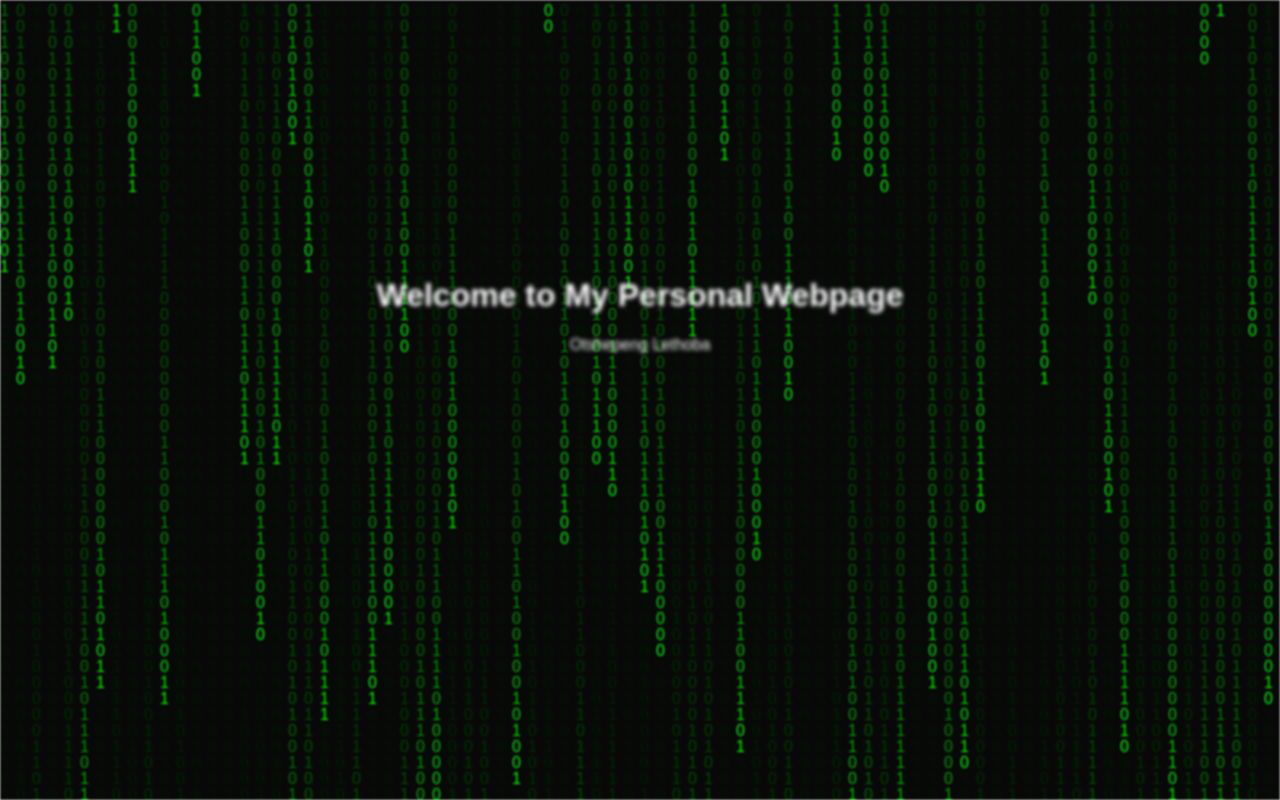
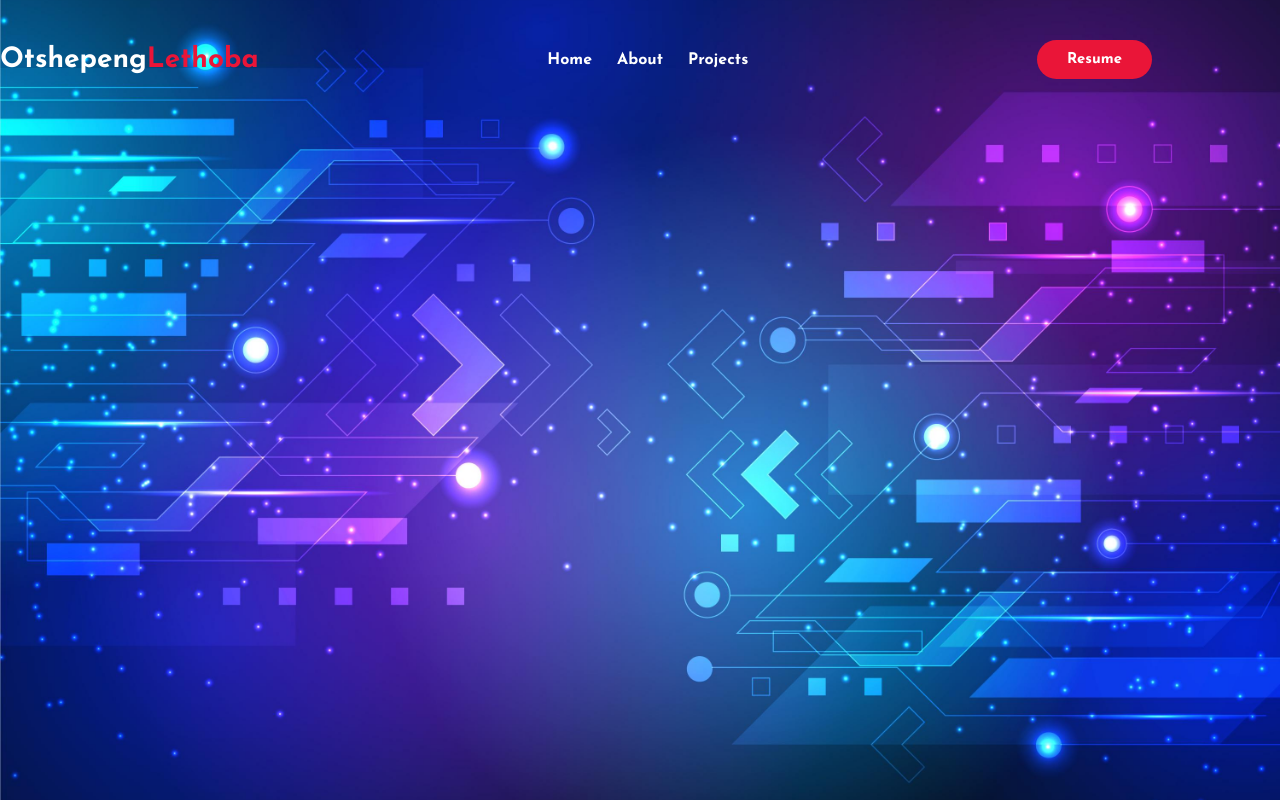
Before and after one commit to Otshepeng99/Otshepeng_Lethoba, a plain HTML site: page index.html in a window 1280 px wide. Drawn offline with Linux system fonts and the light colour scheme.

Commit message:
Add files via upload

```diff
--- a/index.html
+++ b/index.html
@@ -1,20 +1,24 @@
 <!DOCTYPE html>
 <html lang="en">
 <head>
-    <meta charset="UTF-8">
-    <meta name="viewport" content="width=device-width, initial-scale=1.0">
-    <title>Personal Webpage</title>
-    <link rel="stylesheet" href="styles.css">
+    <link rel="stylesheet" type="text/css" href="style.css">
+
+    <link rel="preconnect" href="https://fonts.gstatic.com">
+    <link href="https://fonts.googleapis.com/css2?family=Josefin+Sans:ital,wght@0,100;0,30
+    0;0,400;0,500;0,600;0,700;1,100;1,200;1,300;1,400;1,500;1,600;1,700&family=Montserrat:
+    wght@700;800;900&display=swap" rel="stylesheet">
 </head>
 <body>
-    <div class="circuit-background">
-        <div class="content">
-            <h1>Welcome to My Personal Webpage</h1>
-            <p>Otshepeng Lethoba</p>
-
-        </div>
+    <div class="background">
+        <nav>
+            <h2 class="logo">Otshepeng<span>Lethoba</span></h2>
+            <ul>
+                <li><a href="#">Home</a></li>
+                <li><a href="#">About</a></li>
+                <li><a href="#">Projects</a></li>
+            </ul>
+            <button type="button">Resume</button>
+        </nav>
     </div>
-    <canvas id="binaryCanvas"></canvas>
-    <script src="script.js"></script>
 </body>
 </html>
--- /dev/null
+++ b/style.css
@@ -0,0 +1,58 @@
+*{
+    padding: 0;
+    margin: 0;
+    box-sizing: border-box;
+    font-family: 'josefin Sans', sans-serif;
+
+}
+.background{
+    height: 100vh;
+    width: 100%;
+    background-image: url('background.jpg');
+    background-size: cover;
+    background-repeat: no-repeat;
+    background-position: center;
+
+}
+nav{
+    display: flex;
+    align-items: center;
+    justify-content: space-between;
+    padding-top: 40px;
+    padding-left: 0%;
+    padding-right: 10%;
+}
+.logo{
+    color: white;
+    font-size: 28px;
+}
+span{
+    color: #ea1538;
+}
+nav ul li{
+    list-style-type: none;
+    display: inline-block;
+    padding: 10px 10px;
+}
+nav ul li a{
+    color: white;
+    text-decoration: none;
+    font-weight: bold;
+}
+nav ul li a:hover{
+    color:#ea1538;
+    transition: .3s;
+}
+button{
+    border: none;
+    background: #ea1538;
+    padding: 12px 30px;
+    border-radius: 30px;
+    color: white;
+    font-weight: bold;
+    font-size: 15px;
+    transition: .4s
+}
+button:hover{
+    transform: scale(1.3);
+}
```
Also changed, not shown: background.jpg (added).
